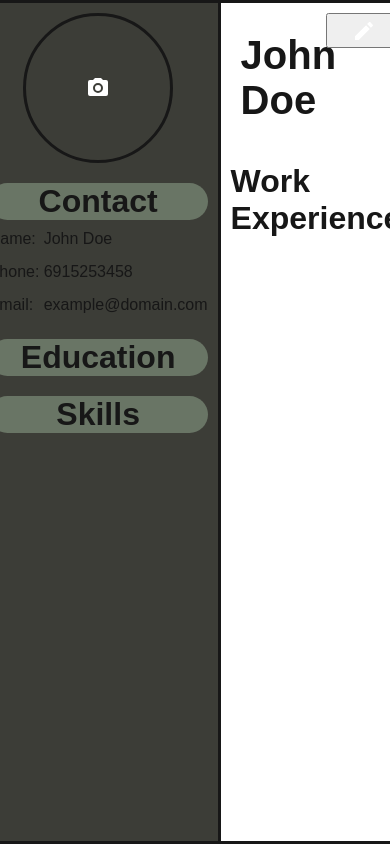
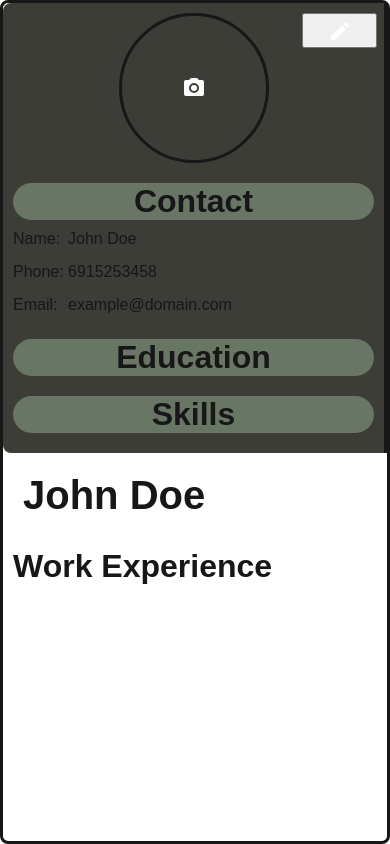
Before and after one commit to Steliospne/cv-maker, a Next.js app: page / in a window 390 px wide. Built offline with nearby package versions, Linux system fonts and the light colour scheme.

Commit message:
Implementation of breakpoint for small displays

```diff
--- a/styles/globals.css
+++ b/styles/globals.css
@@ -55,6 +55,7 @@ li {
 
 .editBtn {
   position: absolute;
+  z-index: 1;
   right: 10px;
   top: 10px;
 }
@@ -82,6 +83,12 @@ button:hover {
   cursor: pointer;
 }
 
+@media screen and (max-width: 600px) {
+  body > div {
+    display: block;
+  }
+}
+
 @media (prefers-color-scheme: dark) {
   html {
     color-scheme: dark;
```
